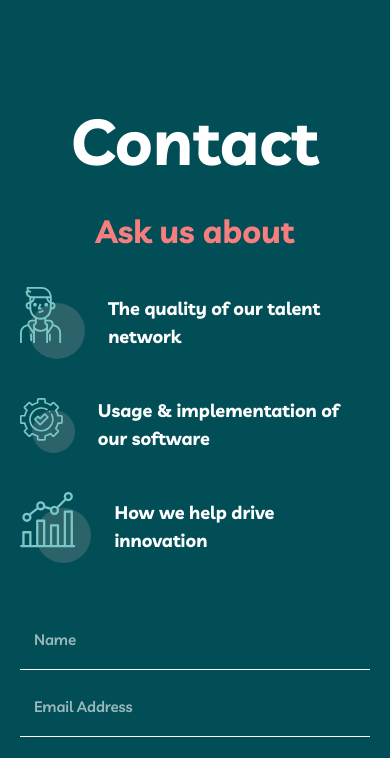
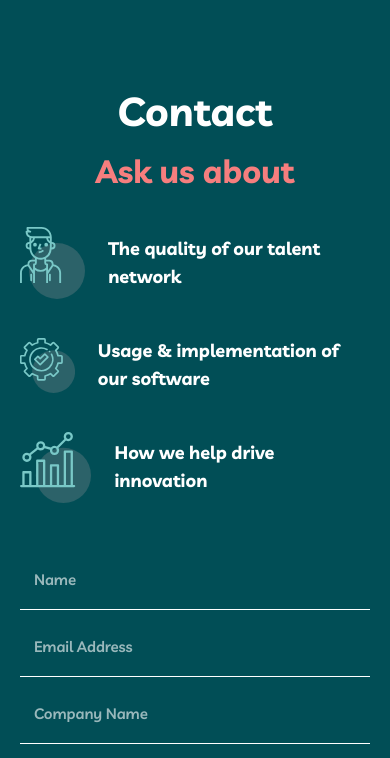
Before and after one commit to ilhomjon55/myteam, a plain HTML site: page contact.html in a window 390 px wide. Shown: the part 80-838 px from the top of the page. Drawn offline with Linux system fonts and the light colour scheme; files whose address does not match are found by name.

Commit message:
Make ask section`s heading responsive

```diff
--- a/scss/blocks/_ask-contact.scss
+++ b/scss/blocks/_ask-contact.scss
@@ -186,6 +186,16 @@
     background-image: none, url("../img/bg-pattern-contact-2.svg");
     background-position: right -20% bottom -10%;
   }
+
+  .ask__heading {
+    font-size: 40px;
+    line-height: 40px;
+  }
+
+  .ask__heading--sub {
+    font-size: 32px;
+    line-height: 48px;
+  }
 }
 
 @include breakpoint-down(450px) {
```
Also changed, not shown: css/main.min.css, 1 other file.
